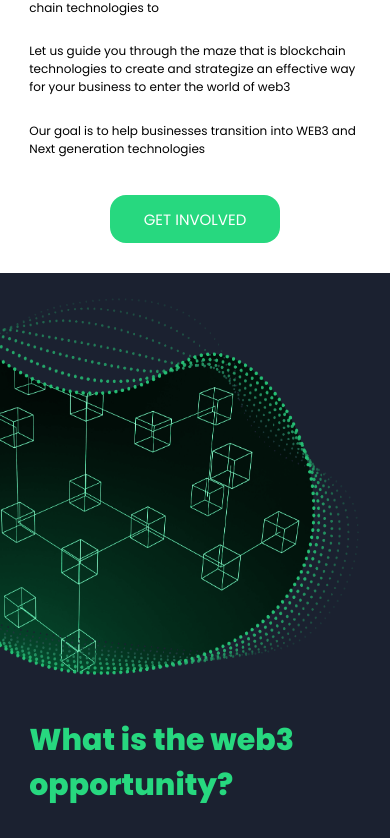
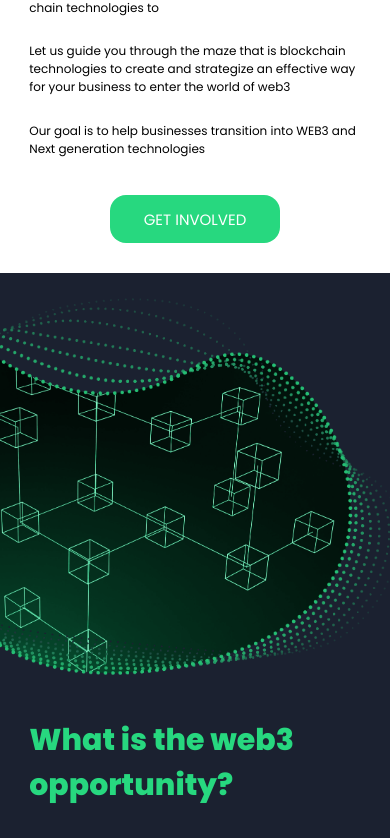
Before and after one commit to witehound/gmi-webapp, a React (Vite) app: page / in a window 390 px wide. Shown: the part 727-1565 px from the top of the page. Built offline with nearby package versions, Linux system fonts and the light colour scheme.

Commit message:
fixing block two mobile image resolution on mobile

```diff
--- a/src/components/BlockOne/BlockOne.css
+++ b/src/components/BlockOne/BlockOne.css
@@ -355,7 +355,7 @@
   }
 
   .blockone-imgtwo {
-    height: 570px;
+    height: 98%;
   }
 
   .blockone-text-container {
@@ -369,7 +369,7 @@
   }
 
   .blockone-imgtwo {
-    height: 560px;
+    height: 98%;
   }
 }
 
--- a/src/components/BlockTwo/BlockTwo.css
+++ b/src/components/BlockTwo/BlockTwo.css
@@ -328,11 +328,12 @@
 
   @media only screen and (max-width: 450px) {
     .blocktwob {
-      width: 400px;
+      width: 420px;
     }
 
     .blocktwo-imgtwo {
-      height: 550px;
+      height: 98%;
+      width: 420px;
     }
 
     .blocktwo-text-container {
@@ -342,21 +343,14 @@
 
   @media only screen and (max-width: 420px) {
     .blocktwob {
-      width: 390px;
-      height: 90%;
+        width: 410px;
+        height: 90%;
+      }
+  }
+
+  @media only screen and (max-width: 380px) {
+    .blocktwob {
+      width: 380px;
     }
 
-    .blocktwo-imgtwo {
-      height: 540px;
-    }
   }
-
-  @media only screen and (max-width: 400px) {
-    .blocktwob {
-      width: 360px;
-    }
-
-    .blocktwo-imgtwo {
-      height: 520px;
-    }
-  }
```
